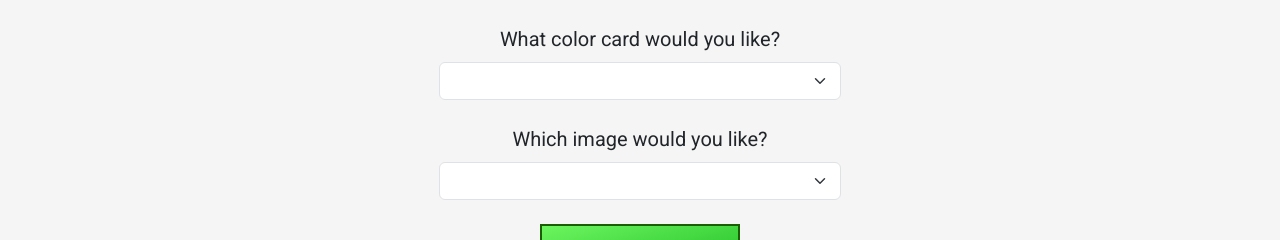
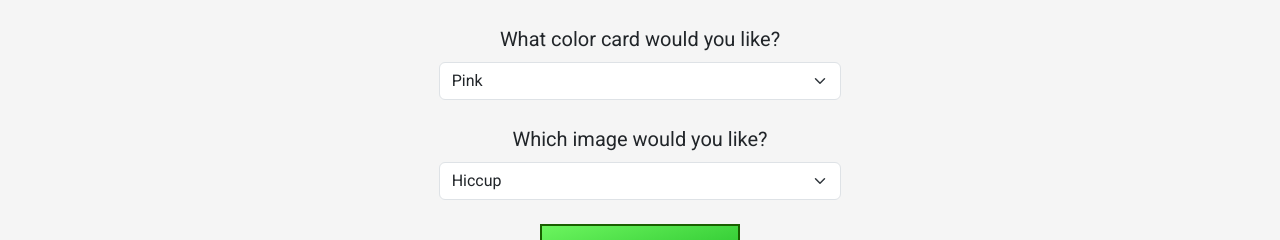
Before and after one commit to KZongker/dragons-react, a React (Create React App) app: page /humans in a window 1280 px wide. Shown: the part 3536-3776 px from the top of the page. Built offline with nearby package versions, Linux system fonts and the light colour scheme.

Commit message:
brokeHumans

```diff
--- a/src/components/HumanContents.tsx
+++ b/src/components/HumanContents.tsx
@@ -23,6 +23,8 @@ export const HumanContents = (props: Props) => {
     const [fast, setFast] = useState(0);
     const [punch, setPunch] = useState(0);
     const [block, setBlock] = useState(0);
+    const [colorSelection, setColorSelection] = useState("");
+    const [imageSelection, setImageSelection] = useState("");
 
     const doBattle = () => {
         battlerOne === battlerTwo ? setFightError(true) : setFightError(false);
@@ -45,11 +47,72 @@ export const HumanContents = (props: Props) => {
             case "fast": setFast(parseInt(e.currentTarget.value)); break;
             case "punch": setPunch(parseInt(e.currentTarget.value)); break;
             case "block": setBlock(parseInt(e.currentTarget.value)); break;
+            case "colorSelection": setColorSelection(e.currentTarget.value); break;
+            case "imageSelection": setImageSelection(e.currentTarget.value); break;
         }
     };
 
+    const colorArray = [
+        { name: "Pink" },
+        { name: "Magenta" },
+        { name: "Red" },
+        { name: "Scarlet" },
+        { name: "Orange" },
+        { name: "Yellow" },
+        { name: "Chartreuse" },
+        { name: "Green" },
+        { name: "Sky" },
+        { name: "Blue" },
+        { name: "Indigo" },
+        { name: "Purple" },
+        { name: "Brown" },
+        { name: "Black" },
+        { name: "Slate" },
+        { name: "Grey" }
+    ];
+
+    const imageArray = [
+        {
+            name: "Hiccup",
+            image: "Images/Fanart/Hiccup.jpg"
+        },
+        {
+            name: "Astrid",
+            image: "Images/Fanart/astrid.jpg"
+        },
+        {
+            name: "Thorstons",
+            image: "Images/Fanart/Thorstons.jpg"
+        },
+        {
+            name: "Ruffnut",
+            image: "Images/Fanart/ruffnut.jpg"
+        },
+        {
+            name: "Fishlegs",
+            image: "Images/Fanart/fishlegsig.jpg"
+        },
+        {
+            name: "Snotlout",
+            image: "Images/Fanart/Snotloutig.jpg"
+        }
+    ];
+
     const addHuman = () => {
-        fullName == "" ? setHumanEdits(true) : setHumanEdits(false);
+        const extraHumans = [];
+        fullName == "" ? setHumanEdits(true) : extraHumans.push({
+            name: fullName,
+            dragon: dragonName,
+            age: vikingAge + "/" + vikingAge + 5 + "/" + vikingAge + 6,
+            bravery: brave,
+            intelligence: smart,
+            speed: fast,
+            attack: punch,
+            defense: block,
+            image: imageSelection,
+            color: colorSelection
+        });
+        console.log(extraHumans);
     };
 
     return <>
@@ -192,7 +255,10 @@ export const HumanContents = (props: Props) => {
                         <Form.Label className="mb-2">What color card would you like?</Form.Label>
                         <Row className="justify-content-center mb-4">
                             <Col md={6}>
-                                <Form.Select id="colorSelection">
+                                <Form.Select id="colorSelection" onChange={handleChange} value={colorSelection}>
+                                    {colorArray.map((c: any, i: number) => (
+                                        <option value={c.name.toLowerCase()}>{c.name}</option>
+                                    ))}
                                 </Form.Select>
                             </Col>
                         </Row>
@@ -202,7 +268,10 @@ export const HumanContents = (props: Props) => {
                         <Form.Label className="mb-2">Which image would you like?</Form.Label>
                         <Row className="justify-content-center mb-4">
                             <Col md={6}>
-                                <Form.Select id="imageSelection">
+                                <Form.Select id="imageSelection" name="imageSelection" onChange={handleChange} value={imageSelection}>
+                                    {imageArray.map((p: any, i: number) => (
+                                        <option value={i}>{p.name}</option>
+                                    ))}
                                 </Form.Select>
                             </Col>
                         </Row>
```
